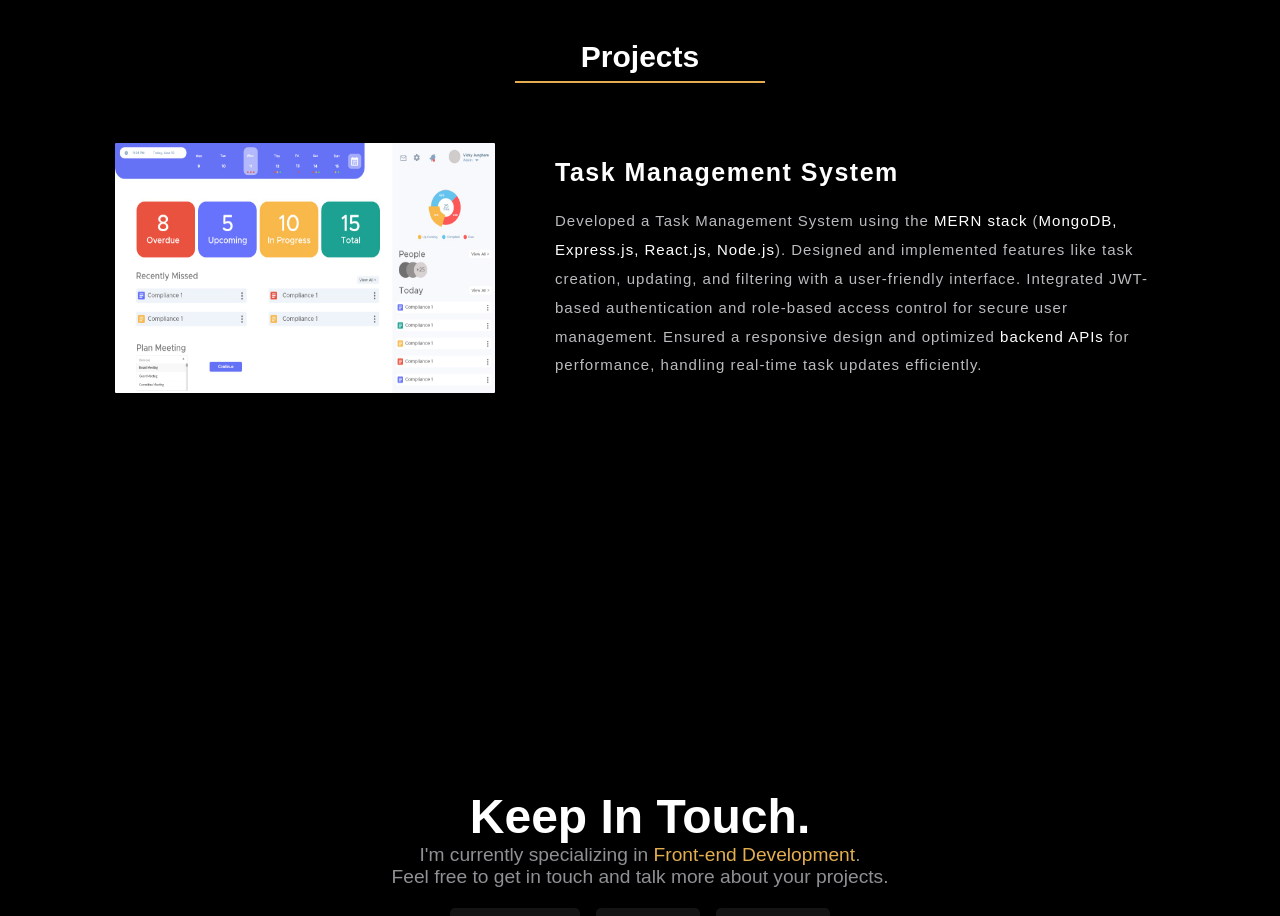
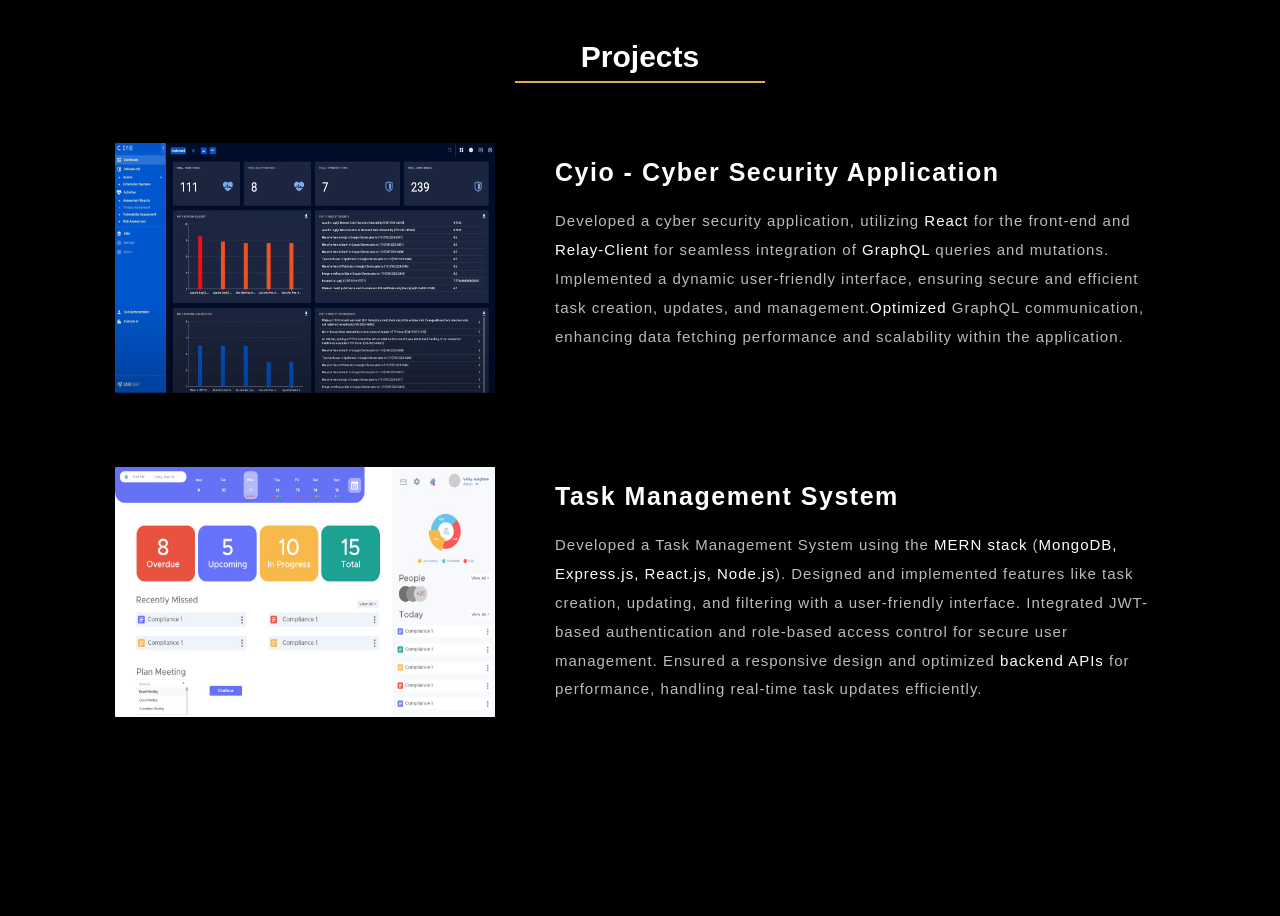
Before and after one commit to AMAN-SHARMA-82591/Portfolio, a React (Create React App) app: page / in a window 1280 px wide. Shown: the part 1980-2896 px from the top of the page. Built offline with nearby package versions, Linux system fonts and the light colour scheme.

Commit message:
Added new entity in projects section.

```diff
--- a/src/Projects.js
+++ b/src/Projects.js
@@ -1,5 +1,6 @@
 import React from "react";
 import TMSImage from "./Images/TMS.jpeg";
+import cyioImage from "./Images/cyio.png";
 import { motion } from "framer-motion";
 import { fadeIn } from "./variants";
 
@@ -7,6 +8,44 @@
   return (
     <div className="projects-container">
       <h1 className="pr-cont-heading">Projects</h1>
+      <motion.div
+        variants={fadeIn("left", 0.2)}
+        initial={{ opacity: 0, x: 100 }}
+        whileInView={"show"}
+        viewport={{ once: true, amount: 0.2 }}
+        className="pr-cont-sec-1"
+      >
+        <div className="pr-sec-item-1">
+          <div className="pr-sec-item-1-img">
+            <img alt="prImage" src={cyioImage}></img>
+            <div className="item-img-hover">
+              <a href="https://darklight.ai/" target="_blank" rel="noreferrer">
+                <svg
+                  xmlns="http://www.w3.org/2000/svg"
+                  viewBox="0 0 512 512"
+                  height="2rem"
+                  width="2rem"
+                  fill="black"
+                >
+                  <path d="M352 256c0 22.2-1.2 43.6-3.3 64l-185.3 0c-2.2-20.4-3.3-41.8-3.3-64s1.2-43.6 3.3-64l185.3 0c2.2 20.4 3.3 41.8 3.3 64zm28.8-64l123.1 0c5.3 20.5 8.1 41.9 8.1 64s-2.8 43.5-8.1 64l-123.1 0c2.1-20.6 3.2-42 3.2-64s-1.1-43.4-3.2-64zm112.6-32l-116.7 0c-10-63.9-29.8-117.4-55.3-151.6c78.3 20.7 142 77.5 171.9 151.6zm-149.1 0l-176.6 0c6.1-36.4 15.5-68.6 27-94.7c10.5-23.6 22.2-40.7 33.5-51.5C239.4 3.2 248.7 0 256 0s16.6 3.2 27.8 13.8c11.3 10.8 23 27.9 33.5 51.5c11.6 26 20.9 58.2 27 94.7zm-209 0L18.6 160C48.6 85.9 112.2 29.1 190.6 8.4C165.1 42.6 145.3 96.1 135.3 160zM8.1 192l123.1 0c-2.1 20.6-3.2 42-3.2 64s1.1 43.4 3.2 64L8.1 320C2.8 299.5 0 278.1 0 256s2.8-43.5 8.1-64zM194.7 446.6c-11.6-26-20.9-58.2-27-94.6l176.6 0c-6.1 36.4-15.5 68.6-27 94.6c-10.5 23.6-22.2 40.7-33.5 51.5C272.6 508.8 263.3 512 256 512s-16.6-3.2-27.8-13.8c-11.3-10.8-23-27.9-33.5-51.5zM135.3 352c10 63.9 29.8 117.4 55.3 151.6C112.2 482.9 48.6 426.1 18.6 352l116.7 0zm358.1 0c-30 74.1-93.6 130.9-171.9 151.6c25.5-34.2 45.2-87.7 55.3-151.6l116.7 0z" />
+                </svg>
+              </a>
+            </div>
+          </div>
+          <div className="pr-sec-item-1-text">
+            <h1>Cyio - Cyber Security Application</h1>
+            <p>
+              Developed a cyber security application, utilizing{" "}
+              <span>React</span> for the front-end and <span>Relay-Client</span>{" "}
+              for seamless integration of <span>GraphQL</span> queries and
+              mutations. Implemented a dynamic user-friendly interface, ensuring
+              secure and efficient task creation, updates, and management.
+              <span>Optimized</span> GraphQL communication, enhancing data fetching
+              performance and scalability within the application.
+            </p>
+          </div>
+        </div>
+      </motion.div>
       <motion.div
         variants={fadeIn("left", 0.2)}
         initial={{ opacity: 0, x: 100 }}
```
Also changed, not shown: src/Images/cyio.png (added).
